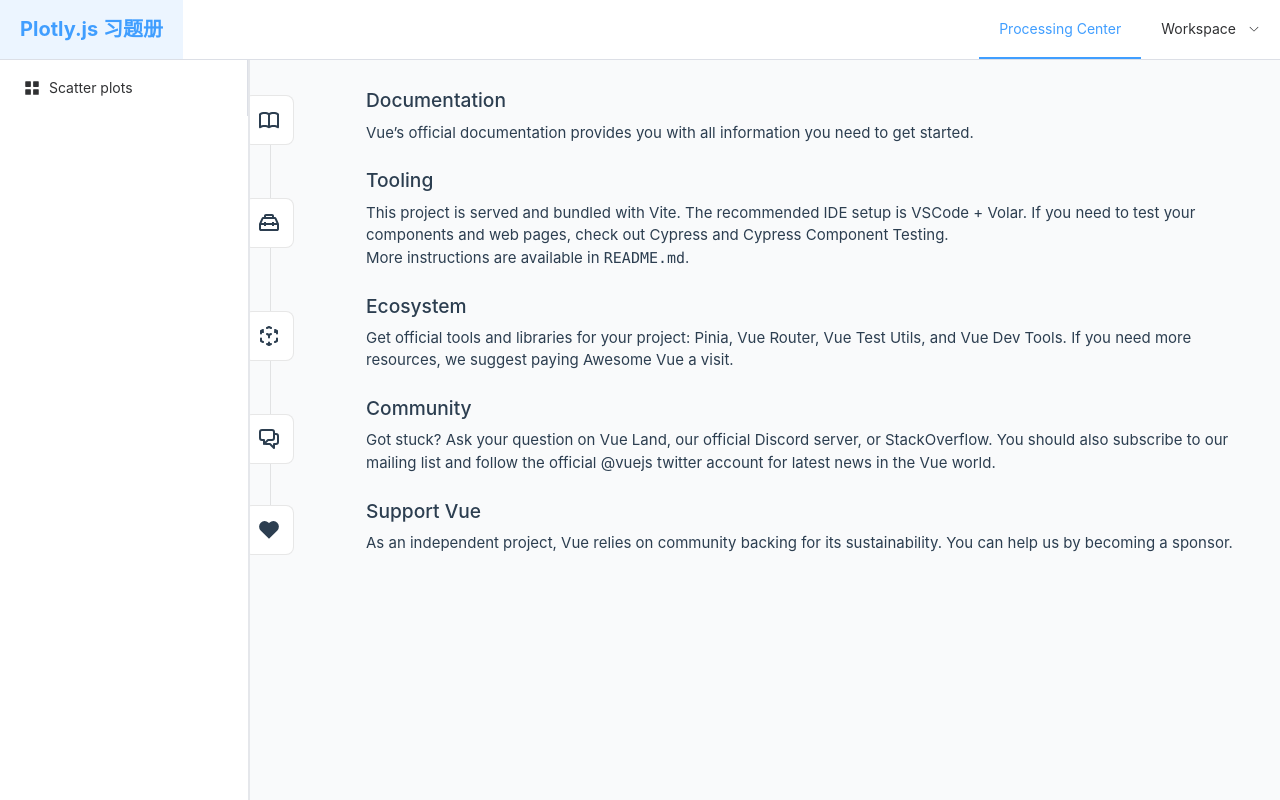
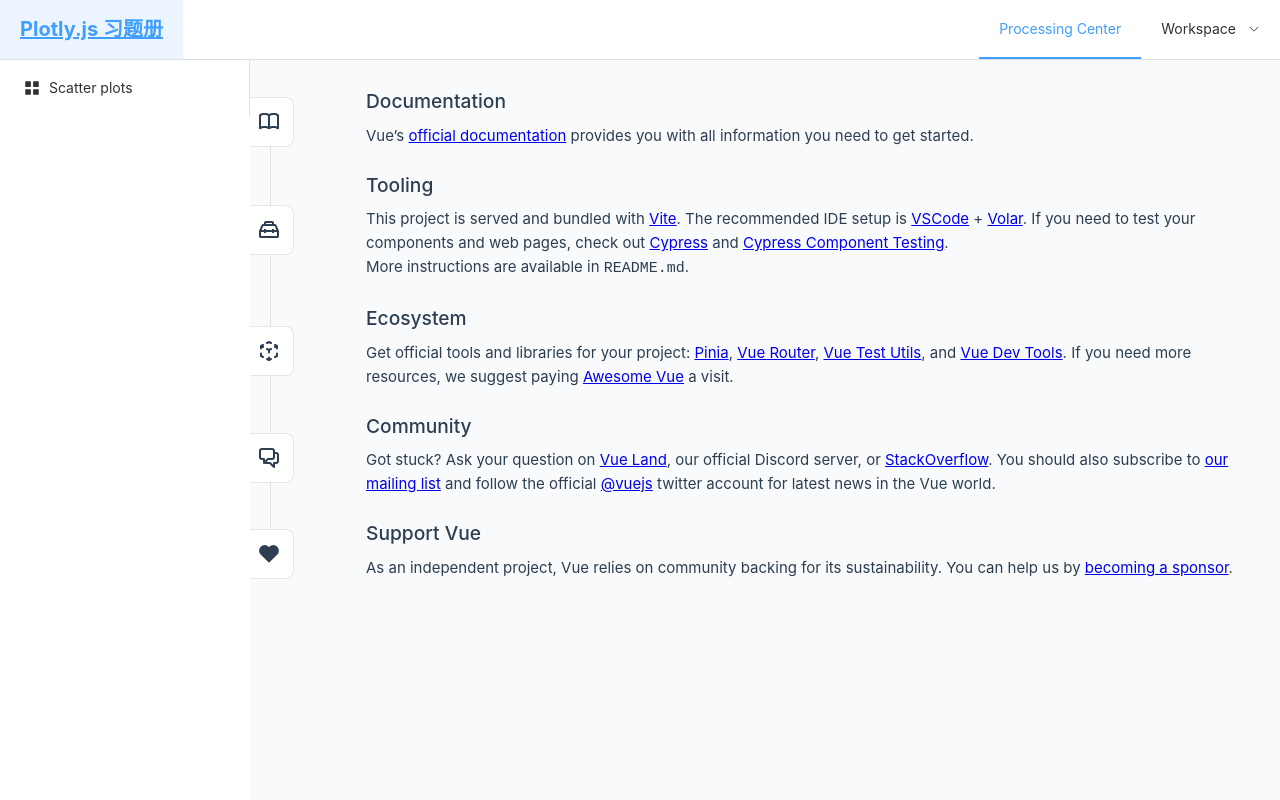
Before and after one commit to Z-J-wang/plotly-exercise-book, a Vue app: page / in a window 1280 px wide. Built offline with nearby package versions, Linux system fonts and the light colour scheme.

Commit message:
build(tailwind): 优化 Tailwind CSS 配置和样式结构
- 在 tailwind.css 中添加注释，解释各个部分的作用
- 在 tailwind.config.js 中禁用全局样式重置，避免样式冲突
- 调整 corePlugins 配置，只使用组件类样式和工具类样式

```diff
--- a/src/css/tailwind.css
+++ b/src/css/tailwind.css
@@ -1,4 +1,10 @@
 /* tailwind CSS 样式文件 */
+
+/* 基础样式。如果和其他UI框架一起使用，可能会造成样式冲突。可以选择性地删除。 */
 @tailwind base;
+
+/* 组件类样式 */
 @tailwind components;
+
+/* 工具类样式 */
 @tailwind utilities;
--- a/tailwind.config.js
+++ b/tailwind.config.js
@@ -1,5 +1,8 @@
 /** @type {import('tailwindcss').Config} */
 module.exports = {
+  corePlugins: {
+    preflight: false // 禁用全局样式重置，以避免样式冲突。开启此选项会取消基础样式的引入。本项目仅使用工具类样式和组件类样式，故而禁用全局样式重置。
+  },
   prefix: '',
   content: ['./index.html', './src/**/*.{vue,js,ts,jsx,tsx}'], // tailwind CSS 生效路劲
   theme: {
```
